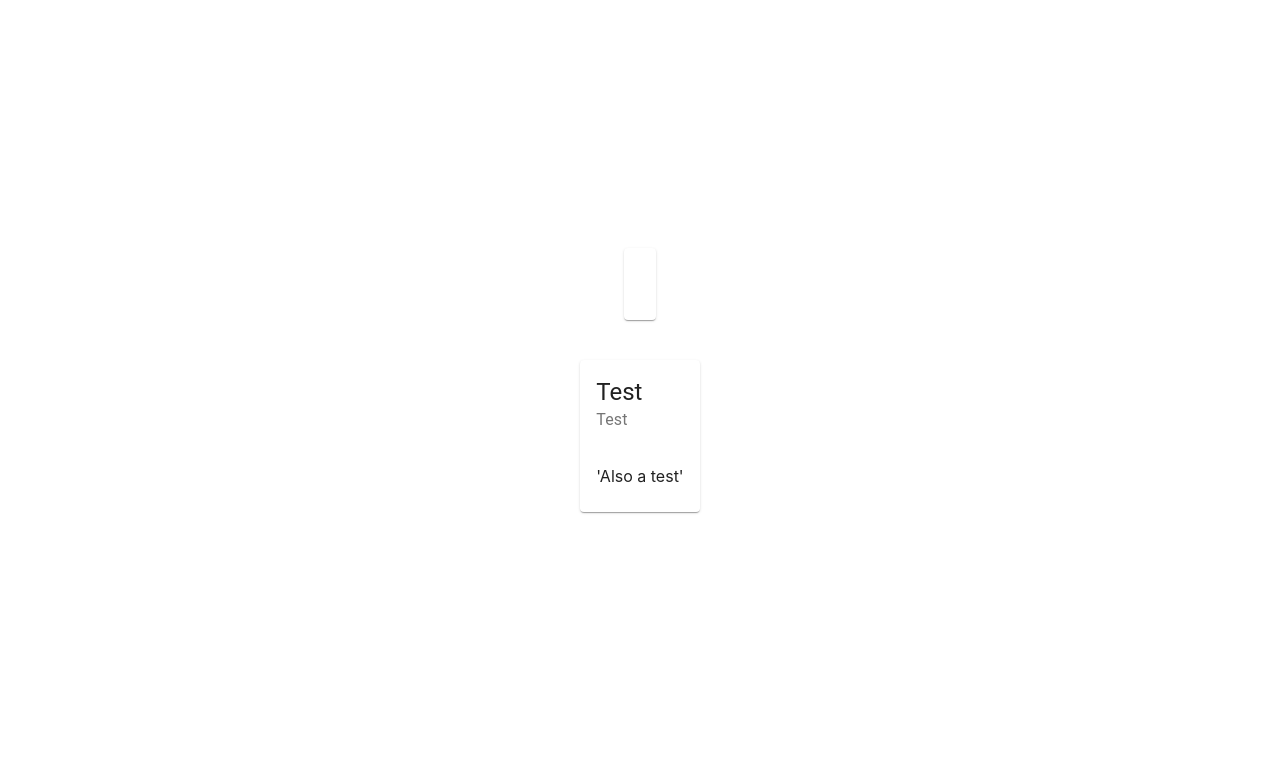
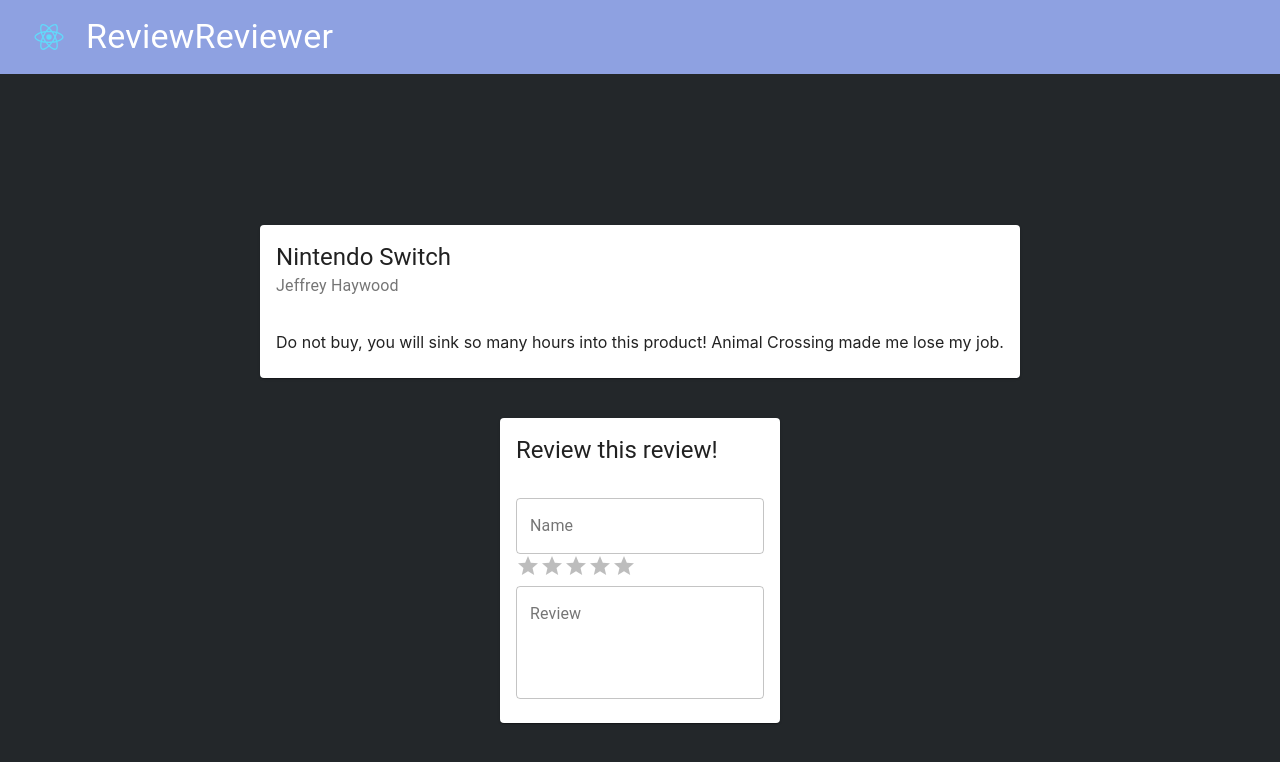
Before and after one commit to majefvi/ReviewReviewer, a React (Create React App) app: page / in a window 1280 px wide. Shown: the top 762 px of the page. Built offline with nearby package versions, Linux system fonts and the light colour scheme; no server answers.

Commit message:
Change style, and add Form to metaReview card.

```diff
--- a/package.json
+++ b/package.json
@@ -4,6 +4,7 @@
   "private": true,
   "dependencies": {
     "@material-ui/core": "^4.11.0",
+    "@material-ui/lab": "^4.0.0-alpha.56",
     "@testing-library/jest-dom": "^4.2.4",
     "@testing-library/react": "^9.5.0",
     "@testing-library/user-event": "^7.2.1",
--- a/src/App.js
+++ b/src/App.js
@@ -1,21 +1,10 @@
 import React, { Component } from "react";
-import { Box, Grid, makeStyles } from "@material-ui/core";
+import { Grid } from "@material-ui/core";
+import NavBar from "./components/navbar";
 import OriginalReview from "./components/originalReview";
 import MetaReview from "./components/metaReview";
 import "./App.css";
 import { dummyOriginalReview } from "./test/dummyData.js";
-
-// Figure out how to get this working
-const useStyles = makeStyles((theme) => ({
-  root: {
-    flexGrow: 1,
-  },
-  paper: {
-    padding: theme.spacing(2),
-    textAlign: "center",
-    color: theme.palette.text.secondary,
-  },
-}));
 
 class App extends Component {
   state = {
@@ -28,11 +17,19 @@
 
   componentDidMount() {
     // this.handleLoadOriginalReview();
-    this.callBackendAPI("harry", "potter")
-      .then((res) => this.setState({ data: res.express }))
-      .catch((err) => console.log(err));
+    // this.callBackendAPI("harry", "potter")
+    //   .then((res) => this.setState({ data: res.express }))
+    //   .catch((err) => console.log(err));
+    this.getLocalDummyData();
   }
 
+  // TODO: Logic for getting original review
+  // getOriginalReview = async () => {
+  //   const response = await fetch();
+  //   const body = await response.json();
+  // };
+
+  // Testing methods
   handleLoadOriginalReview = () => {
     this.setState((prevState) => {
       let review = { ...prevState.review };
@@ -44,7 +41,6 @@
           console.log(data);
         });
 
-      // review = dummyOriginalReview;
       return { review };
     });
   };
@@ -59,19 +55,31 @@
     return body;
   };
 
-  // getOriginalReview = async () => {
-  //   const variablehi = await //--> function that goes here to finish
-  // }
+  getLocalDummyData = () => {
+    this.setState((prevState) => {
+      let review = { ...prevState.review };
+      review = dummyOriginalReview;
+      return { review };
+    });
+  };
 
   render() {
     return (
+      <React.Fragment>
+        <NavBar />
+        <div>
           <Grid
             container
             spacing={5}
             direction="column"
             alignItems="center"
             justify="center"
-        style={{ minHeight: "100vh" }}
+            style={{
+              backgroundColor: "#23272a",
+              minHeight: "100vh",
+              margin: 0,
+              width: "100%",
+            }}
           >
             <Grid item>
               <OriginalReview review={this.state.review} />
@@ -80,6 +88,8 @@
               <MetaReview />
             </Grid>
           </Grid>
+        </div>
+      </React.Fragment>
     );
   }
 }
--- a/src/components/metaReview.jsx
+++ b/src/components/metaReview.jsx
@@ -1,5 +1,5 @@
 import React, { Component } from "react";
-import { Grid } from "@material-ui/core";
+import MetaReviewForm from "./metaReviewForm";
 import { Card } from "@material-ui/core";
 import { CardHeader } from "@material-ui/core";
 import { CardContent } from "@material-ui/core";
@@ -8,8 +8,10 @@
   render() {
     return (
       <Card style={{ position: "relative" }}>
-        <CardHeader title="Test" subheader="Test"></CardHeader>
-        <CardContent>'Also a test'</CardContent>
+        <CardHeader title="Review this review!"></CardHeader>
+        <CardContent>
+          <MetaReviewForm></MetaReviewForm>
+        </CardContent>
       </Card>
     );
   }
--- /dev/null
+++ b/src/components/metaReviewForm.jsx
@@ -0,0 +1,30 @@
+import React, { Component } from "react";
+import { Rating } from "@material-ui/lab";
+import { FormControl, Input, InputLabel, TextField } from "@material-ui/core";
+
+class MetaReviewForm extends Component {
+  state = {};
+  render() {
+    return (
+      <FormControl>
+        <TextField
+          id="reviewer-name"
+          label="Name"
+          variant="outlined"
+        ></TextField>
+
+        <Rating></Rating>
+
+        <TextField
+          id="meta-review-description"
+          label="Review"
+          multiline
+          rows={4}
+          variant="outlined"
+        ></TextField>
+      </FormControl>
+    );
+  }
+}
+
+export default MetaReviewForm;
--- /dev/null
+++ b/src/components/navbar.jsx
@@ -0,0 +1,29 @@
+import React, { Component } from "react";
+import {
+  AppBar,
+  Icon,
+  Typography,
+  SvgIcon,
+  IconButton,
+  Toolbar,
+} from "@material-ui/core";
+import MyLogo from "../logo.svg";
+import App from "../App";
+
+class NavBar extends Component {
+  state = {};
+  render() {
+    return (
+      <AppBar position="static" style={{ backgroundColor: "#8ea1e1" }}>
+        <Toolbar>
+          <IconButton edge="start" href="#">
+            <img src={MyLogo} height={50} width={50} />
+          </IconButton>
+          <Typography variant="h4">ReviewReviewer</Typography>
+        </Toolbar>
+      </AppBar>
+    );
+  }
+}
+
+export default NavBar;
--- a/src/components/originalReview.jsx
+++ b/src/components/originalReview.jsx
@@ -1,5 +1,4 @@
 import React, { Component } from "react";
-import { Grid } from "@material-ui/core";
 import { Card } from "@material-ui/core";
 import { CardHeader } from "@material-ui/core";
 import { CardContent } from "@material-ui/core";
```
Lines whose indentation alone changed are shown as unchanged.
